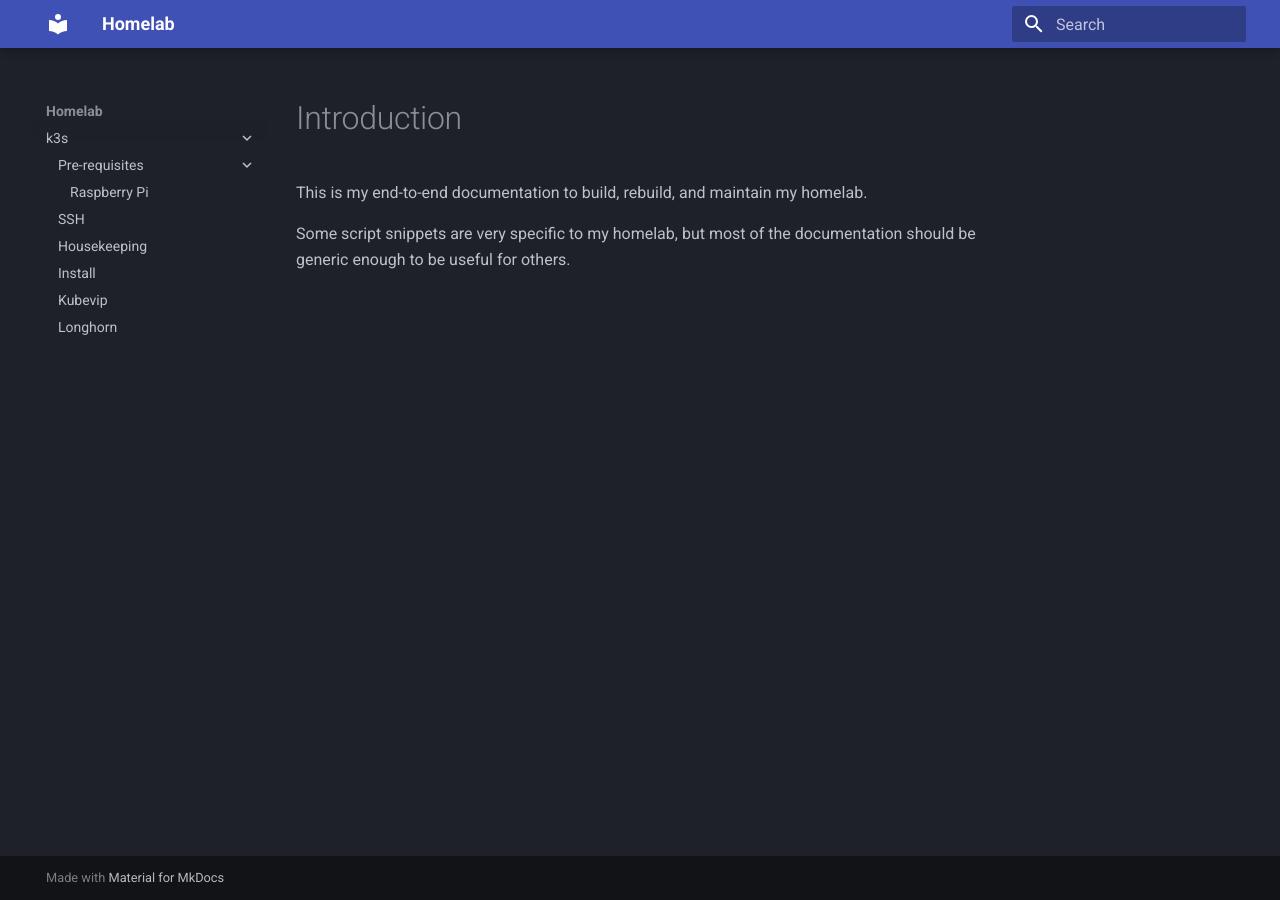
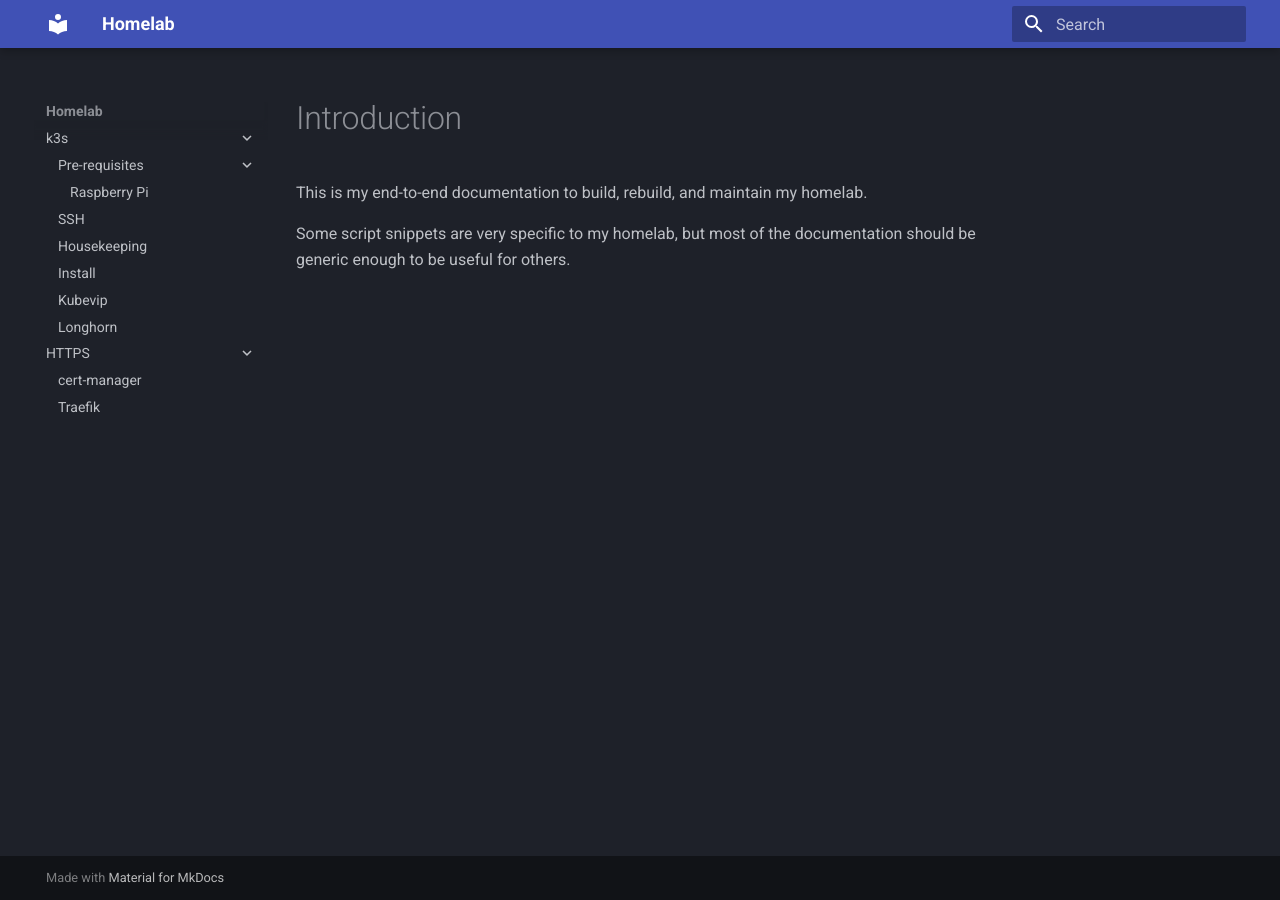
Before and after one commit to spaelling/homelab-pages, an MkDocs documentation site: the page built from docs/index.md, in a window 1280 px wide. Built offline with MkDocs 1.6.1 and Material for MkDocs 9.7.7, drawn with Linux system fonts in a browser that asks for light colours.

Commit message:
docs: update navigation structure to include HTTPS section

```diff
--- a/mkdocs.yml
+++ b/mkdocs.yml
@@ -25,3 +25,6 @@ nav:
     - Install: k3s/k3sup.md
     - Kubevip: k3s/kubevip.md
     - Longhorn: k3s/longhorn.md
+  - HTTPS:
+    - cert-manager: traefik/cert_manager.md
+    - Traefik: traefik/traefik.md
```
